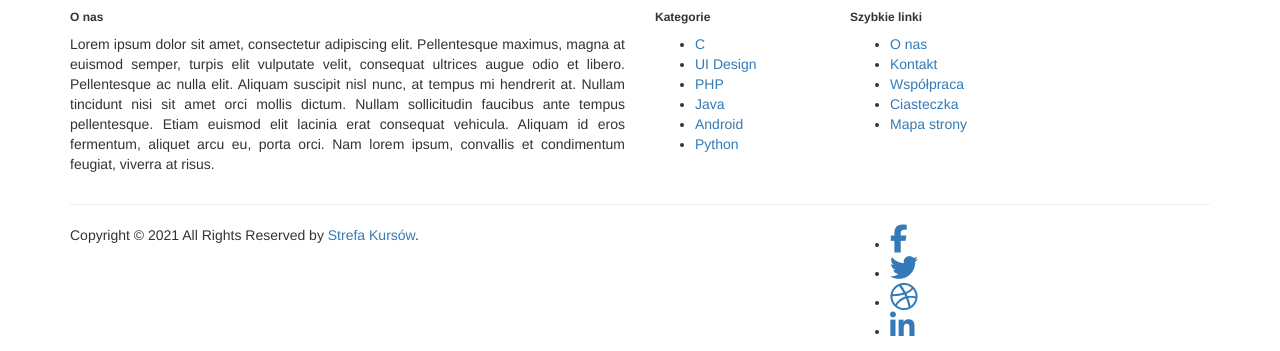
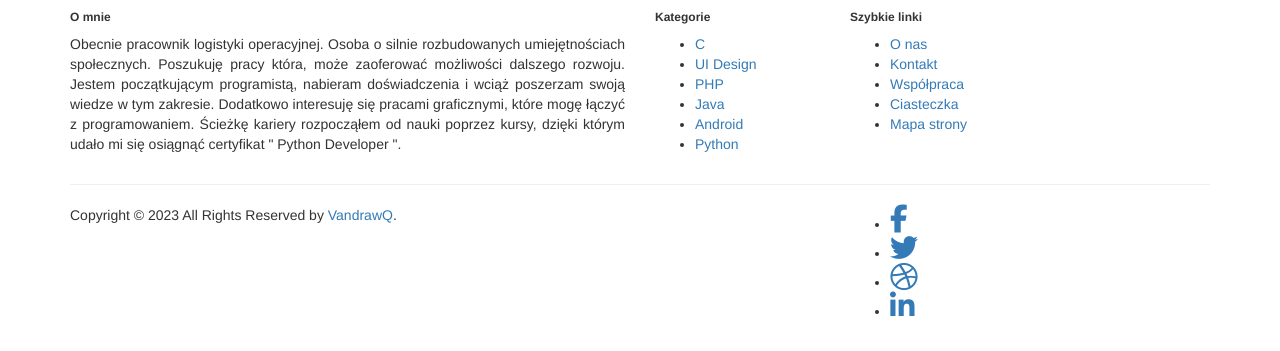
Before and after one commit to VandrawQ/djangoblog, a Django app: template blog/templates/blog/base.html in a window 1280 px wide. Shown: the part 572-923 px from the top of the page. After the commit the page ends 888 px from the top, so only its background shows below. Run offline with Django 4.2, Linux system fonts and the light colour scheme; the template is opened without the code that fills it, so the values that code supplies are empty; parts of the project's set-up code (start-up, migrations or seed data) failed here and were passed over; some libraries are stand-ins or nearby versions.

Commit message:
Aktualizacja dodanie nowych plików

```diff
--- a/blog/templates/blog/base.html
+++ b/blog/templates/blog/base.html
@@ -2,7 +2,7 @@
 <html lang="pl">
             <head>
                 <meta charset="UTF-8">
-                <title>Blog Dla RPGowców</title>
+                <title>Python Developer</title>
                  <link rel="stylesheet" href="https://maxcdn.bootstrapcdn.com/bootstrap/3.4.0/css/bootstrap.min.css">
                  <link rel="stylesheet" href="{% static 'css/blog.css' %}">
                  <script src="https://use.fontawesome.com/451851369b.js"></script>
@@ -27,11 +27,11 @@
           <img src="/media/images/logo.png" height="5%">
         <a class="nav-link" href="/"><b>Strona główna</b></a>
         <a class="nav-link" href="#"><b>Najnowsze artykuły</b></a>
-        <a class="nav-link" href="#"><b>Pisz dla nas</b></a>
+        <a class="nav-link" href="#"><b>Pisz dla mnie</b></a>
         <a class="nav-link" href="#"><b>Kontakt</b></a>
       </div>
     <div class="gora">
-    <p class="title"><b>Blog dla RPGowców</b></p>
+    <p class="title"><b> Adrian Baczyński</b></p>
     <img class="baner" src="/media/images/baner.jpg"><br/><br/><br/>
 </div>
 </nav>
@@ -49,8 +49,15 @@
       <div class="container">
         <div class="row">
           <div class="col-xs-12 col-md-6">
-            <h6><b>O nas</b></h6>
-            <p class="text-justify">Lorem ipsum dolor sit amet, consectetur adipiscing elit. Pellentesque maximus, magna at euismod semper, turpis elit vulputate velit, consequat ultrices augue odio et libero. Pellentesque ac nulla elit. Aliquam suscipit nisl nunc, at tempus mi hendrerit at. Nullam tincidunt nisi sit amet orci mollis dictum. Nullam sollicitudin faucibus ante tempus pellentesque. Etiam euismod elit lacinia erat consequat vehicula. Aliquam id eros fermentum, aliquet arcu eu, porta orci. Nam lorem ipsum, convallis et condimentum feugiat, viverra at risus.</p>
+            <h6><b>O mnie</b></h6>
+            <p class="text-justify">Obecnie pracownik logistyki operacyjnej. Osoba o silnie
+rozbudowanych umiejętnościach społecznych. Poszukuję pracy która,
+może zaoferować możliwości dalszego rozwoju. Jestem
+początkującym programistą, nabieram doświadczenia i wciąż
+poszerzam swoją wiedze w tym zakresie. Dodatkowo interesuję się
+pracami graficznymi, które mogę łączyć z programowaniem. Ścieżkę
+kariery rozpocząłem od nauki poprzez kursy, dzięki którym udało mi
+się osiągnąć certyfikat " Python Developer ".</p>
           </div>
 
           <div class="col-xs-6 col-md-2">
@@ -81,8 +88,8 @@
       <div class="container">
         <div class="row">
           <div class="col-md-8 col-sm-6 col-xs-12">
-            <p class="copyright-text">Copyright &copy; 2021 All Rights Reserved by
-         <a href="#">Strefa Kursów</a>.
+            <p class="copyright-text">Copyright &copy; 2023 All Rights Reserved by
+         <a href="#">VandrawQ</a>.
             </p>
           </div>
 
```
Also changed, not shown: blog/forms.py (line endings or trailing spaces), blog/migrations/0002_post_image.py (deleted), blog/models.py (line endings or trailing spaces), media/images/322132261_529149412488565_4917603013423486558_n.jpg (deleted), media/images/49173010_359359351516222_939596857040961536_n.jpg (deleted).
